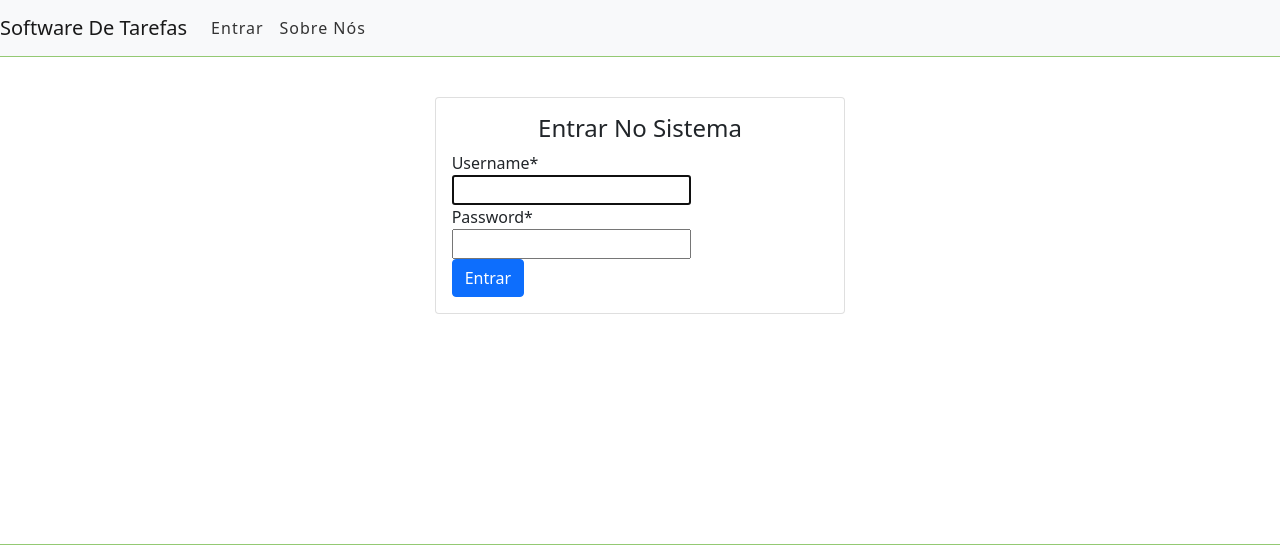
After one commit to tiagodelima-sc/project-django-ifsc, a Django app: page /accounts/login/ in a window 1280 px wide. The commit adds this page. Shown: the top 545 px of the page. Run offline with Django 4.2, Linux system fonts and the light colour scheme; some libraries are stand-ins or nearby versions.

Commit message:
adicionado a funcionalidade do login e logout no projeto

```diff
--- a/core/urls.py
+++ b/core/urls.py
@@ -19,4 +19,5 @@ from django.urls import path, include
 urlpatterns = [
     path('admin/', admin.site.urls),
     path('', include('tasks.urls')),
+    path('accounts/', include('django.contrib.auth.urls')),
 ]
--- a/tasks/static/css/style.css
+++ b/tasks/static/css/style.css
@@ -130,3 +130,9 @@ ul.messages li {
   margin-left: 5px;
   margin-right: 5px;
 }
+
+/* Login */
+
+.auth-card {
+  margin-bottom: 30px;
+}
--- a/tasks/templates/base.html
+++ b/tasks/templates/base.html
@@ -29,15 +29,27 @@
         </button>
         <div class="collapse navbar-collapse" id="navbarSupportedContent">
           <ul class="navbar-nav me-auto mb-2 mb-lg-0">
+            {% if user.is_authenticated %}
             <li class="nav-item">
               <a class="nav-link " href="#">Tarefas</a>
             </li>
             <li class="nav-item">
               <a class="nav-link " href="#">Usuários</a>
             </li>
+            {% else %}
+            <li class="nav-item">
+              <a class="nav-link " href="/accounts/login">Entrar</a>
+            </li>
+            {% endif %}
             <li class="nav-item">
               <a class="nav-link " href="#">Sobre Nós</a>
             </li>
+            {% if user.is_authenticated %}
+            <li class="nav-item">
+              <a class="nav-link " href="/accounts/logout">Sair</a>
+            </li>
+            {% endif %}
+
           </ul>
         </div>
       </div>
--- /dev/null
+++ b/templates/registration/login.html
@@ -0,0 +1,25 @@
+{% extends 'base.html' %}
+{% load crispy_forms_tags %}
+
+{% block title %} Entrar {% endblock %}
+
+{% block content %}
+<div class="row">
+  <div class="col-md-4 offset-md-4">
+    <div class="card auth-card">
+      <div class="card-body">
+        <h4 class="card-title text-center"> Entrar No Sistema</h4>
+
+        <form method="post">
+          {% csrf_token %}
+          <input type="hidden" name="next" value="{{ next }}">
+
+          {{form|crispy}}
+          <button type="submit" class="btn btn-primary btn-block">Entrar</button>
+
+        </form>
+      </div>
+    </div>
+  </div>
+</div>
+{% endblock %}
```
Also changed, not shown: core/settings.py (+7 -1 lines), tasks/views.py (+8 -1 lines).
